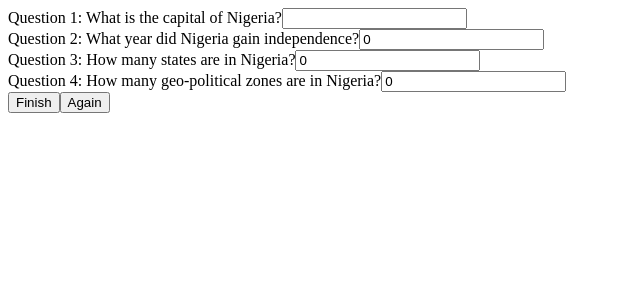
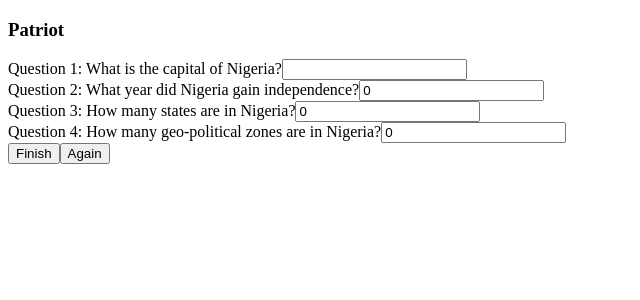
Before and after one commit to laresamdeola/ReactPractise, a React (Create React App) app: page / in a window 1280 px wide. Shown: the top 300 px of the page, without its empty margins (0-640 px from the left). Built offline with nearby package versions, Linux system fonts and the light colour scheme.

Commit message:
Update Patriot.jsx - more functionality

```diff
--- a/src/reactbyprojects/Chapter 4/Patriot.jsx
+++ b/src/reactbyprojects/Chapter 4/Patriot.jsx
@@ -1,6 +1,6 @@
 // 1. A Quiz Website of ten questions
 // 2. the questions would be in a form
-// 3. Create a Score State that updates as one either answers
+// 3. Create a Score Variable that updates as one either answers
 // correctly or incorrectly
 // 4. Display this Score state to the user when the quiz is over
 // 5. One can display an alert also
@@ -10,6 +10,9 @@ import React, { useState } from "react";
 
 const Patriot = () => {
     var score = 0;
+    var amountOfQuestions = 4;
+    var message = "";
+
     const [quizScore, setQuizScore] = useState(score);
     const [questionOne, setQuestionOne] = useState("");
     const [questionTwo, setQuestionTwo] = useState(0);
@@ -64,6 +67,7 @@ const Patriot = () => {
 
     return (
         <>
+            <h3>Patriot</h3>
             <form onSubmit={handleQuiz}>
                 <label>Question 1: What is the capital of Nigeria?</label>
                 <input
```
